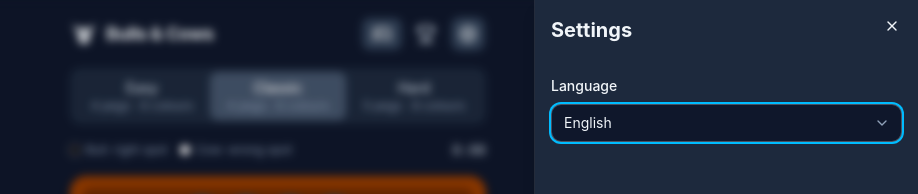
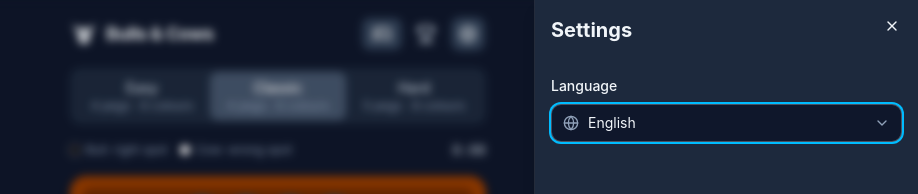
Before and after one commit to kunukn/bulls-and-cows, a React (Vite) app: page / in a window 1280 px wide. Both pictures are taken after a click on the button "Settings". Shown: the top 194 px of the page, without its empty margins (362-1280 px from the left). Built offline with nearby package versions, Linux system fonts and the light colour scheme.

Commit message:
feat(settings): add globe icon to the language select

```diff
--- a/src/i18n/LanguageSelect.tsx
+++ b/src/i18n/LanguageSelect.tsx
@@ -1,4 +1,4 @@
-import { ChevronDown } from "lucide-react";
+import { ChevronDown, Globe } from "lucide-react";
 import { useState } from "react";
 import { useTranslation } from "react-i18next";
 import {
@@ -57,11 +57,12 @@ export function LanguageSelect({ id }: Props) {
 
   return (
     <div className="relative">
+      <Globe className="pointer-events-none absolute start-3 top-1/2 size-4 -translate-y-1/2 text-muted-foreground" />
       <select
         id={id}
         value={i18n.language}
         onChange={handleChange}
-        className="w-full appearance-none rounded-lg border border-input bg-background py-2 ps-3 pe-9 text-sm text-foreground outline-none focus-visible:ring-2 focus-visible:ring-ring"
+        className="w-full appearance-none rounded-lg border border-input bg-background py-2 ps-9 pe-9 text-sm text-foreground outline-none focus-visible:ring-2 focus-visible:ring-ring"
       >
         {options.map(({ code, label }) => (
           <option key={code} value={code} lang={code}>
```
